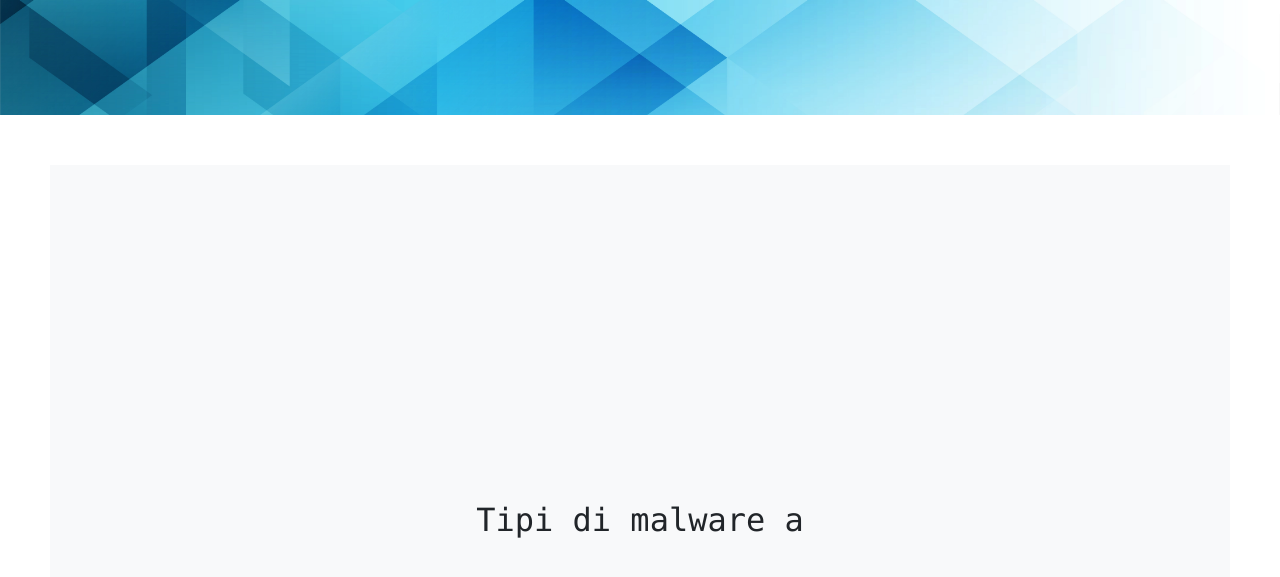
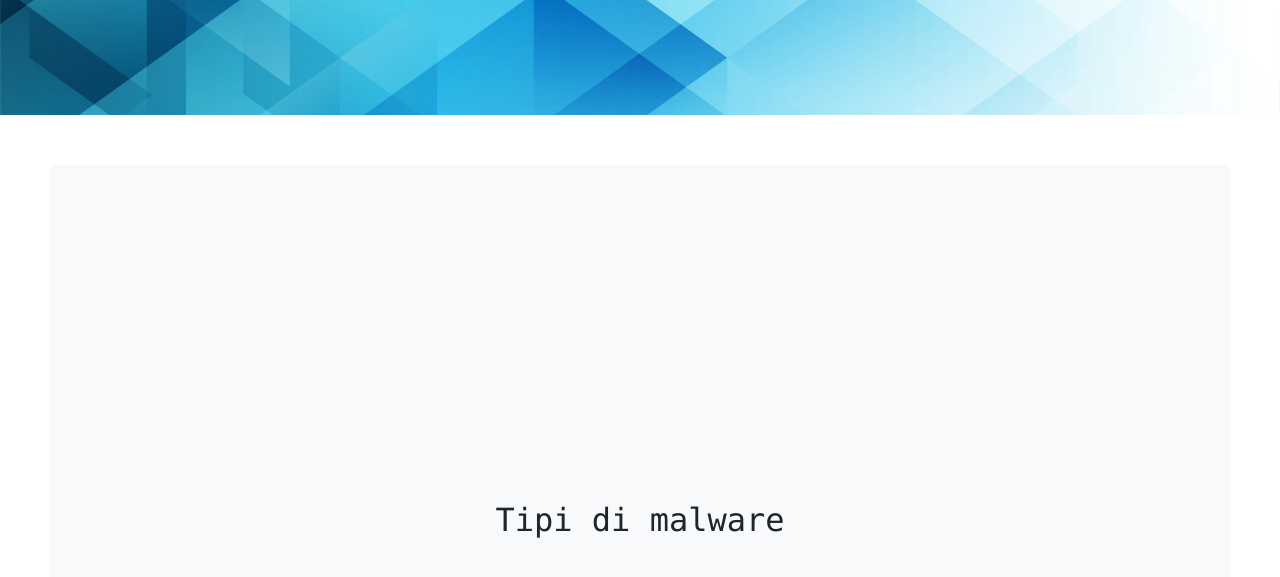
Before and after one commit to SickoZack/tecnicoespertosicurezainformatica, a plain HTML site: page lezione1pagina2.html in a window 1280 px wide. Shown: the part 253-830 px from the top of the page. Drawn offline with nearby package versions, Linux system fonts and the light colour scheme.

Commit message:
red accet

```diff
--- a/lezione1pagina2.html
+++ b/lezione1pagina2.html
@@ -46,7 +46,7 @@
       </header>
 
       <section class="icone bg-light text-center">
-        <center><p><h2> Tipi di malware a </h2></p></center>
+        <center><p><h2> Tipi di malware  </h2></p></center>
         <br/>
 
 
```
